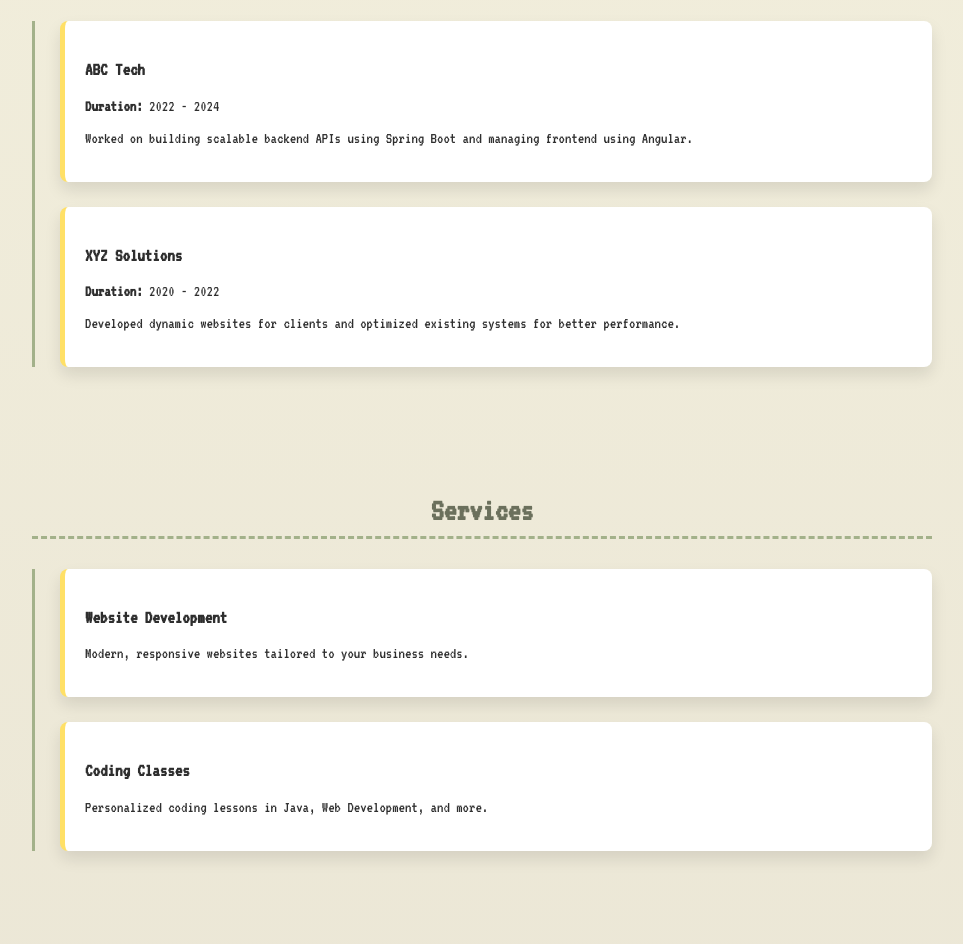
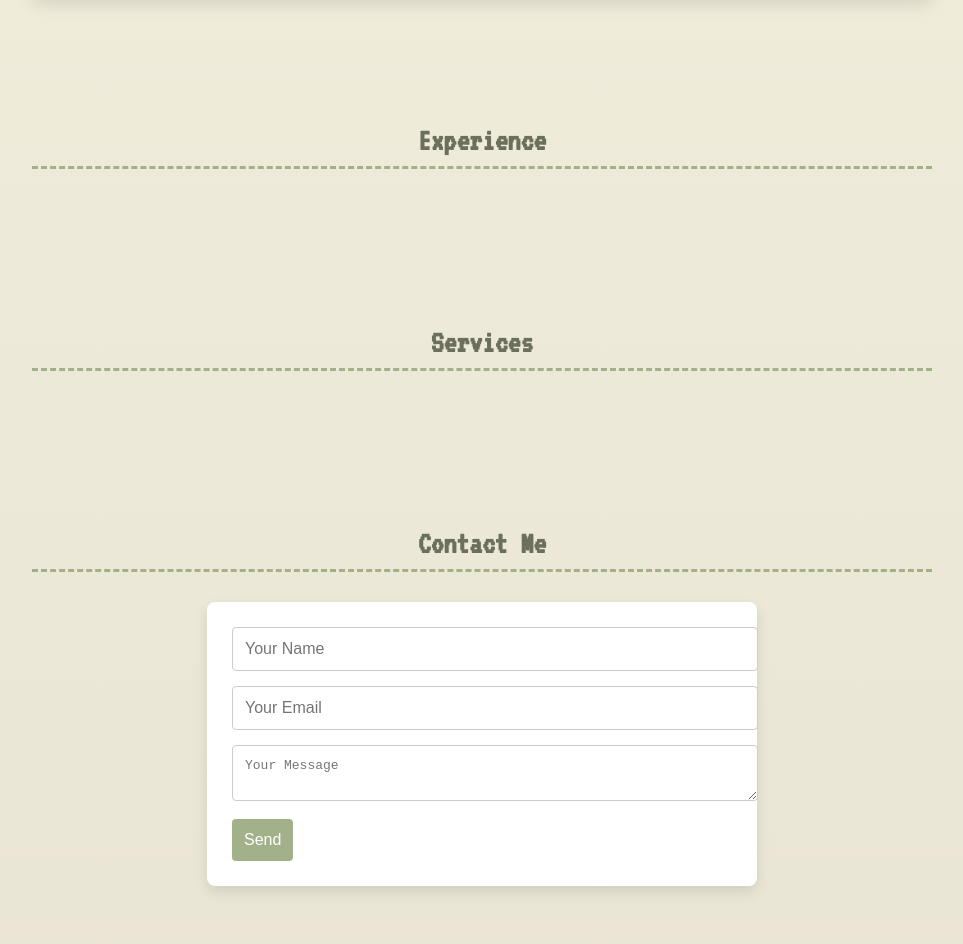
Before and after one commit to VaibhavKundekar/Portfolio, a plain HTML site: page index.html in a window 1280 px wide. Shown: the part 746-1690 px from the top of the page, without its empty margins (158-1121 px from the left). Drawn offline with Linux system fonts and the light colour scheme.

Commit message:
Add files via upload

```diff
--- a/index.html
+++ b/index.html
@@ -10,45 +10,29 @@
 <body>
   <header id="home">
     <h1>Vaibhav</h1>
-    <p>Hi, I'm Vaibhav, a passionate developer focused on building efficient and beautiful web solutions.</p>
-    <a href="resume.pdf" download>Download Resume</a>
+    <p>Hi, I'm Vaibhav — a Fintech Product Engineer crafting scalable Java-based solutions that drive innovation in the financial world.</p>
+    <a href="https://www.linkedin.com/in/vaibhavkundekar/" download>Download Resume</a>
   </header>
 
   <section id="about">
     <h2>About Me</h2>
-    <p>I am a web developer with experience in building modern web applications. I love clean code and efficient systems.</p>
-    <p><strong>Skills:</strong> JavaScript, HTML, CSS, Java, Spring Boot, Angular, SQL</p>
+    <p id="about-text"></p>
   </section>
 
-  <section id="experience">
-  <h2>Experience</h2>
-  <div class="card-container">
-    <div class="card">
-      <h3>ABC Tech</h3>
-      <p><strong>Duration:</strong> 2022 - 2024</p>
-      <p>Worked on building scalable backend APIs using Spring Boot and managing frontend using Angular.</p>
-    </div>
-    <div class="card">
-      <h3>XYZ Solutions</h3>
-      <p><strong>Duration:</strong> 2020 - 2022</p>
-      <p>Developed dynamic websites for clients and optimized existing systems for better performance.</p>
-    </div>
-  </div>
+<section id="skills">
+  <h2>Skills</h2>
+  <div class="card" id="skills-card"></div>
 </section>
 
 
+  <section id="experience">
+    <h2>Experience</h2>
+    <div class="card-container" id="experience-container"></div>
+  </section>
+
   <section id="services">
     <h2>Services</h2>
-    <div class="card-container">
-		<div class="card">
-		  <h3>Website Development</h3>
-		  <p>Modern, responsive websites tailored to your business needs.</p>
-		</div>
-		<div class="card">
-		  <h3>Coding Classes</h3>
-		  <p>Personalized coding lessons in Java, Web Development, and more.</p>
-		</div>
-	</div>
+    <div class="card-container" id="services-container"></div>
   </section>
 
   <section id="contact">
```
